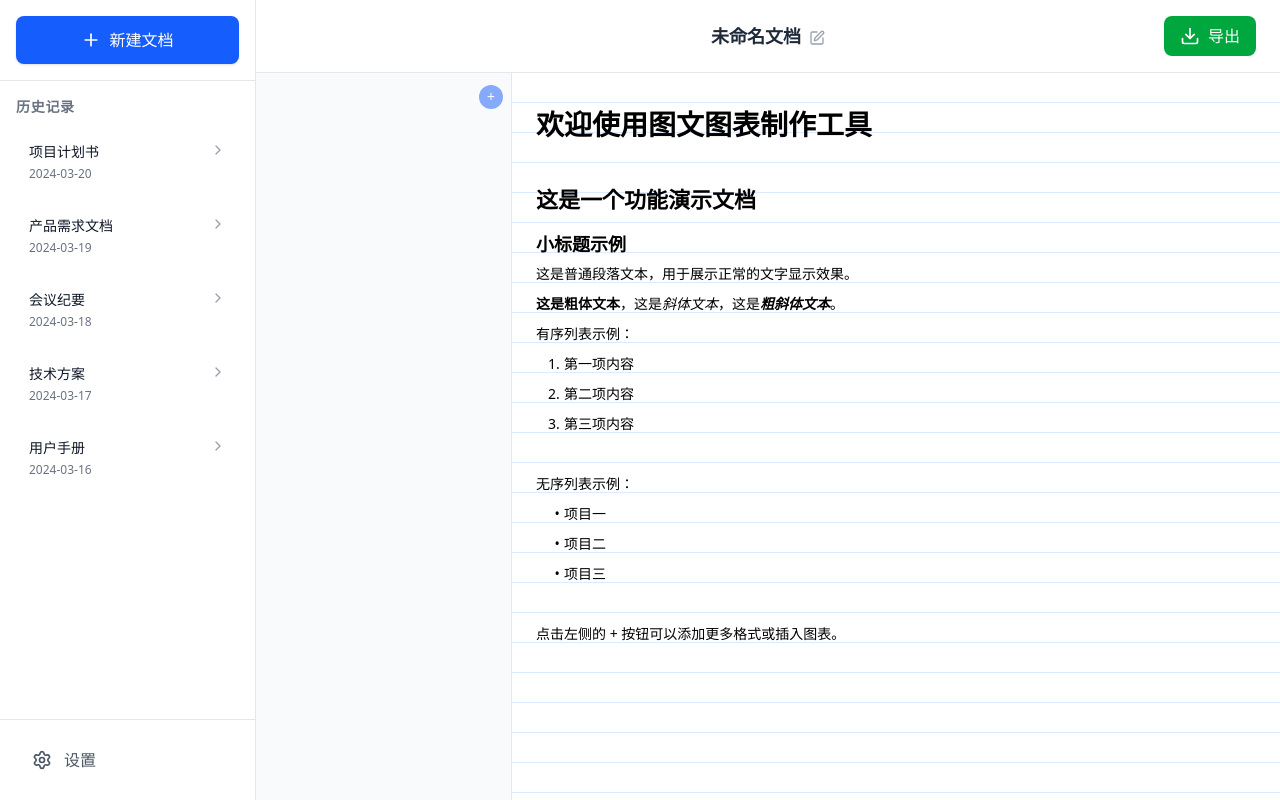
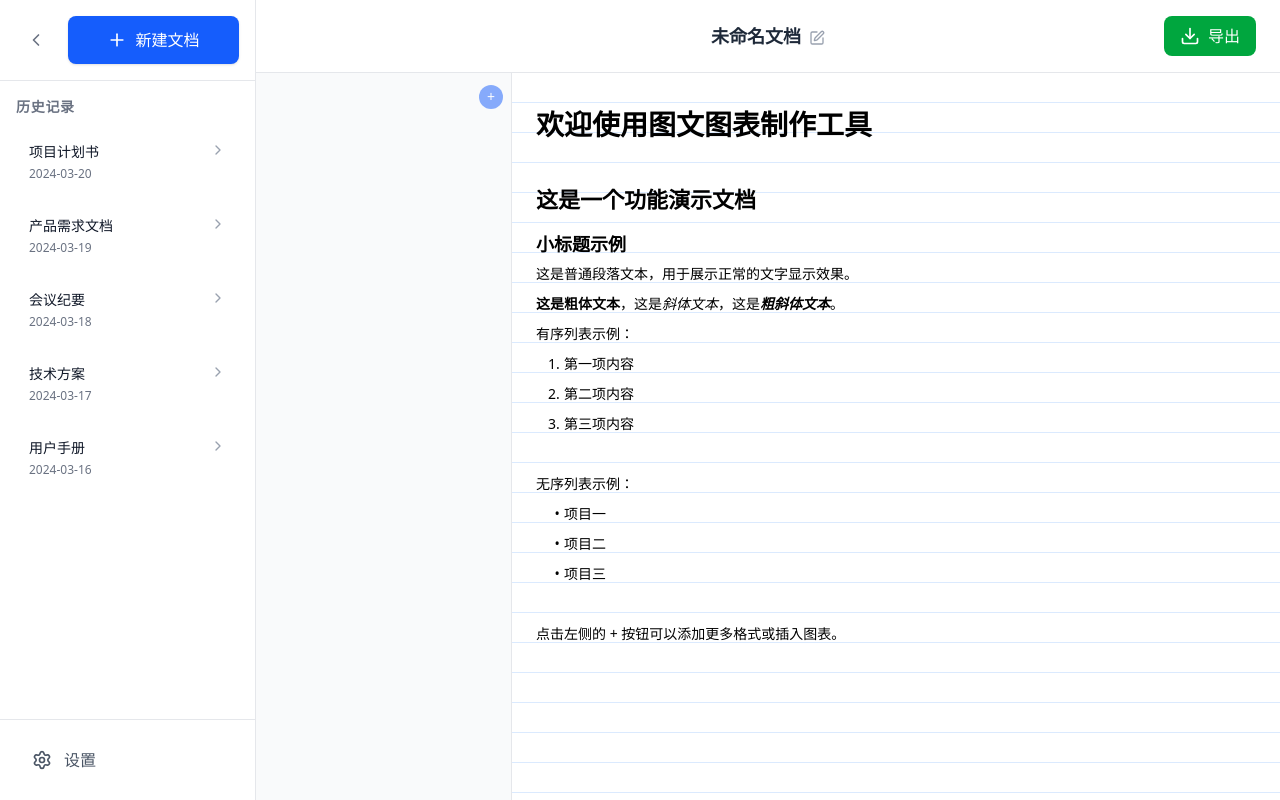
Before and after one commit to Zelaren/texpad, a React (Vite) app: page / in a window 1280 px wide. Built offline with nearby package versions, Linux system fonts and the light colour scheme.

Commit message:
新增：实现侧边栏折叠功能
- 添加useState钩子管理侧边栏折叠状态
- 实现侧边栏折叠/展开的切换逻辑和UI交互
- 优化侧边栏在折叠状态下的布局和可访问性

```diff
--- a/src/components/G2ChartComponent.tsx
+++ b/src/components/G2ChartComponent.tsx
@@ -58,7 +58,5 @@ const G2ChartComponent: React.FC<G2ChartComponentProps> = React.memo(({ data, ty
 
   return <div ref={chartContainerRef} className="w-full" style={{ height: 300 }} />
 })
-}) />
-}
 
 export default G2ChartComponent
--- a/src/components/Layout.tsx
+++ b/src/components/Layout.tsx
@@ -1,15 +1,26 @@
+import { useState } from 'react'
 import { Outlet } from 'react-router-dom'
 import Sidebar from './Sidebar'
 
 const Layout: React.FC = () => {
+  const [isSidebarCollapsed, setIsSidebarCollapsed] = useState(false)
+
   const handleNewDocument = () => {
     // 创建新文档的逻辑
     window.location.href = '/'
   }
 
+  const handleToggleSidebar = () => {
+    setIsSidebarCollapsed((prev) => !prev)
+  }
+
   return (
     <div className="flex h-screen bg-gray-50">
-      <Sidebar onCreateNewDocument={handleNewDocument} />
+      <Sidebar
+        onCreateNewDocument={handleNewDocument}
+        isCollapsed={isSidebarCollapsed}
+        onToggleCollapse={handleToggleSidebar}
+      />
       <div className="flex-1 flex flex-col overflow-hidden">
         <Outlet />
       </div>
--- a/src/components/Sidebar.tsx
+++ b/src/components/Sidebar.tsx
@@ -1,12 +1,18 @@
 import { Link, useNavigate } from 'react-router-dom'
 import { useState } from 'react'
-import { Plus, Settings, ChevronRight } from 'lucide-react'
+import { Plus, Settings, ChevronRight, ChevronLeft } from 'lucide-react'
 
 interface SidebarProps {
   onCreateNewDocument: () => void
+  isCollapsed: boolean
+  onToggleCollapse: () => void
 }
 
-const Sidebar: React.FC<SidebarProps> = ({ onCreateNewDocument }) => {
+const Sidebar: React.FC<SidebarProps> = ({
+  onCreateNewDocument,
+  isCollapsed,
+  onToggleCollapse,
+}) => {
   const [activeItem, setActiveItem] = useState('editor')
   const navigate = useNavigate()
 
@@ -19,26 +25,51 @@ const Sidebar: React.FC<SidebarProps> = ({ onCreateNewDocument }) => {
     { id: 5, title: '用户手册', date: '2024-03-16', path: '/editor/5' },
   ]
 
-  const handleHistoryItemClick = (path: string) => {
-    setActiveItem('history')
+  const handleHistoryItemClick = (path: string, id: number) => {
+    setActiveItem(`history-${id}`)
     navigate(path)
   }
 
   return (
-    <div className="w-64 bg-white border-r border-gray-200 flex flex-col h-full">
-      {/* 顶部新建文档按钮 */}
-      <div className="p-4 border-b border-gray-200">
+    <div
+      className={`${
+        isCollapsed ? 'w-16' : 'w-64'
+      } bg-white border-r border-gray-200 flex flex-col h-full transition-all duration-300 ease-in-out overflow-hidden`}
+      aria-expanded={!isCollapsed}
+    >
+      <div
+        className={`p-4 border-b border-gray-200 flex ${
+          isCollapsed ? 'flex-col items-center space-y-3' : 'items-center space-x-3'
+        }`}
+      >
+        <button
+          type="button"
+          onClick={onToggleCollapse}
+          className="flex items-center justify-center w-10 h-10 rounded-lg text-gray-500 hover:text-gray-900 hover:bg-gray-100 transition-colors"
+          aria-label={isCollapsed ? '展开侧边栏' : '折叠侧边栏'}
+        >
+          {isCollapsed ? (
+            <ChevronRight className="w-5 h-5" />
+          ) : (
+            <ChevronLeft className="w-5 h-5" />
+          )}
+        </button>
         <button
           onClick={onCreateNewDocument}
-          className="w-full flex items-center justify-center space-x-2 px-4 py-3 bg-blue-600 text-white rounded-lg hover:bg-blue-700 transition-colors shadow-sm"
+          className={`bg-blue-600 text-white rounded-lg hover:bg-blue-700 transition-colors shadow-sm flex items-center justify-center ${
+            isCollapsed ? 'w-10 h-10' : 'flex-1 px-4 py-3 space-x-2'
+          }`}
         >
           <Plus className="w-5 h-5" />
-          <span className="font-medium">新建文档</span>
+          {isCollapsed ? (
+            <span className="sr-only">新建文档</span>
+          ) : (
+            <span className="font-medium">新建文档</span>
+          )}
         </button>
       </div>
 
-      {/* 历史记录列表 */}
-      <div className="flex-1 overflow-y-auto">
+      <div className={`flex-1 overflow-y-auto ${isCollapsed ? 'hidden' : 'block'}`}>
         <div className="p-4">
           <h3 className="text-sm font-semibold text-gray-500 uppercase tracking-wider mb-3">
             历史记录
@@ -47,7 +78,7 @@ const Sidebar: React.FC<SidebarProps> = ({ onCreateNewDocument }) => {
             {historyItems.map((item) => (
               <div
                 key={item.id}
-                onClick={() => handleHistoryItemClick(item.path)}
+                onClick={() => handleHistoryItemClick(item.path, item.id)}
                 className={`p-3 rounded-lg cursor-pointer transition-colors ${
                   activeItem === `history-${item.id}`
                     ? 'bg-blue-50 border border-blue-200'
@@ -56,9 +87,7 @@ const Sidebar: React.FC<SidebarProps> = ({ onCreateNewDocument }) => {
               >
                 <div className="flex items-start justify-between">
                   <div className="flex-1 min-w-0">
-                    <h4 className="text-sm font-medium text-gray-900 truncate">
-                      {item.title}
-                    </h4>
+                    <h4 className="text-sm font-medium text-gray-900 truncate">{item.title}</h4>
                     <p className="text-xs text-gray-500 mt-1">{item.date}</p>
                   </div>
                   <div className="ml-2 flex-shrink-0">
@@ -71,11 +100,12 @@ const Sidebar: React.FC<SidebarProps> = ({ onCreateNewDocument }) => {
         </div>
       </div>
 
-      {/* 底部设置按钮 */}
-      <div className="p-4 border-t border-gray-200">
+      <div className={`p-4 border-t border-gray-200 ${isCollapsed ? 'flex justify-center' : ''}`}>
         <Link
           to="/settings"
-          className={`w-full flex items-center space-x-3 px-4 py-3 rounded-lg transition-colors ${
+          className={`rounded-lg transition-colors flex items-center ${
+            isCollapsed ? 'justify-center w-10 h-10' : 'w-full space-x-3 px-4 py-3'
+          } ${
             activeItem === 'settings'
               ? 'bg-gray-100 text-gray-900'
               : 'text-gray-600 hover:bg-gray-50'
@@ -83,7 +113,11 @@ const Sidebar: React.FC<SidebarProps> = ({ onCreateNewDocument }) => {
           onClick={() => setActiveItem('settings')}
         >
           <Settings className="w-5 h-5" />
-          <span className="font-medium">设置</span>
+          {isCollapsed ? (
+            <span className="sr-only">设置</span>
+          ) : (
+            <span className="font-medium">设置</span>
+          )}
         </Link>
       </div>
     </div>
```
